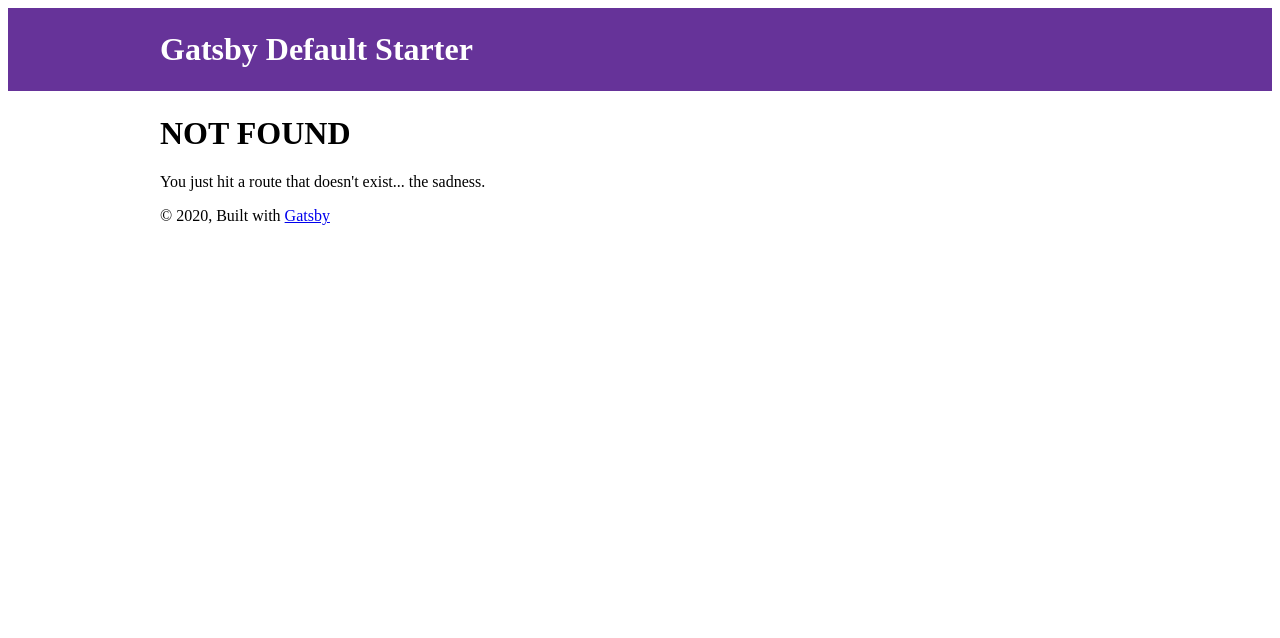
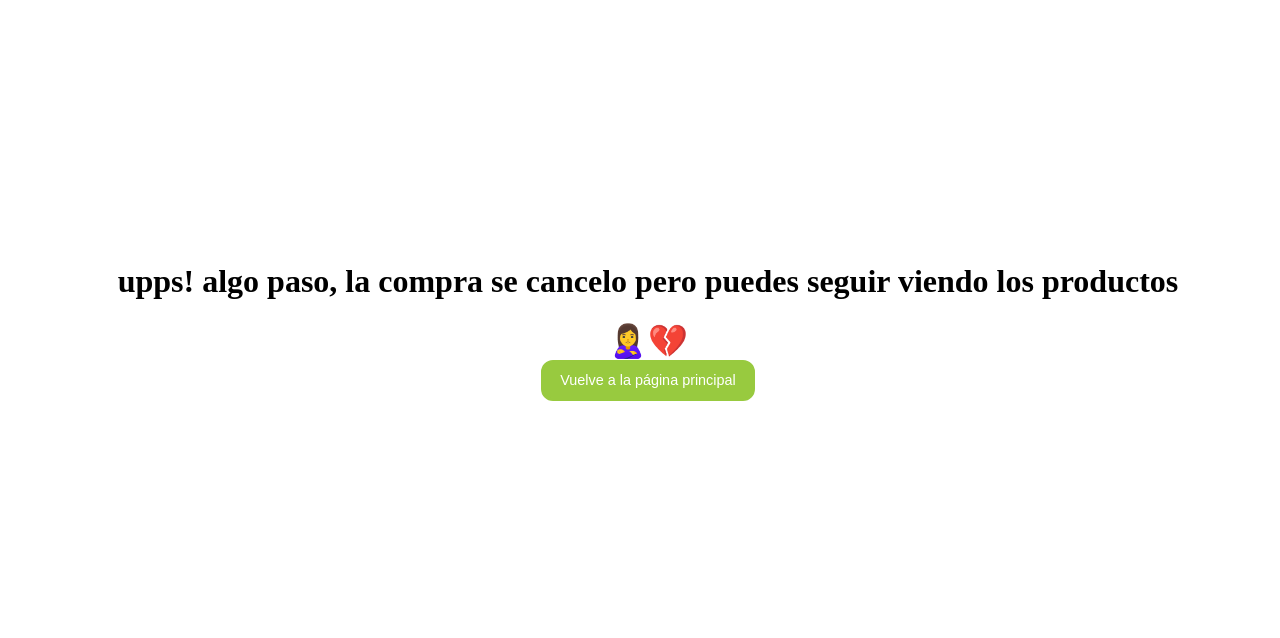
Before and after one commit to sueherrera30/gatsby-ecommerce, a Gatsby site: page /compraCancelada in a window 1280 px wide. Before the commit this address had no page. Built offline with nearby package versions, Linux system fonts and the light colour scheme; Gatsby itself is replaced by a stand-in of ours.

Commit message:
crear compra cancelada

```diff
--- /dev/null
+++ b/src/pages/compraCancelada.js
@@ -0,0 +1,19 @@
+import React from 'react';
+import { Link } from 'gatsby';
+import { SEO }  from '../components';
+import { Button, Purchase } from '../styles/components';
+
+const CompraCancelada = () => (
+    <>
+        <SEO title='compra cancelada :(' />
+        <Purchase>
+            <h1>upps! algo paso, la compra se cancelo pero puedes seguir viendo los productos</h1>
+            <span rol='img' aria-label='emoji'>🙎‍♀️💔</span>
+            <Link to='/'>
+                <Button>Vuelve a la página principal</Button>
+            </Link>
+        </Purchase>
+    </>
+);
+
+export default CompraCancelada;
--- a/src/pages/index.js
+++ b/src/pages/index.js
@@ -2,7 +2,7 @@ import React from "react"
 import { Link } from "gatsby"
 import Jumbo from "../components/Jumbo";
 import { Layout, SEO } from "../components"
-import Gracias from './gracias';
+
 const IndexPage = () => (
   <Layout>
     <SEO title="Home" />
@@ -11,6 +11,7 @@ const IndexPage = () => (
     <p>Welcome to your new Gatsby site.</p>
     <p>Now go build something great.</p>
     <Link to="/gracias/">revisa compra</Link>
+    <Link to="/compraCancelada/">compra falllida</Link>
 
   </Layout>
 )
```
